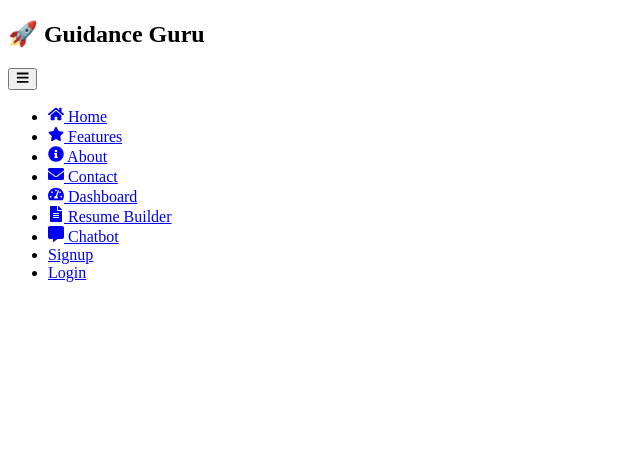
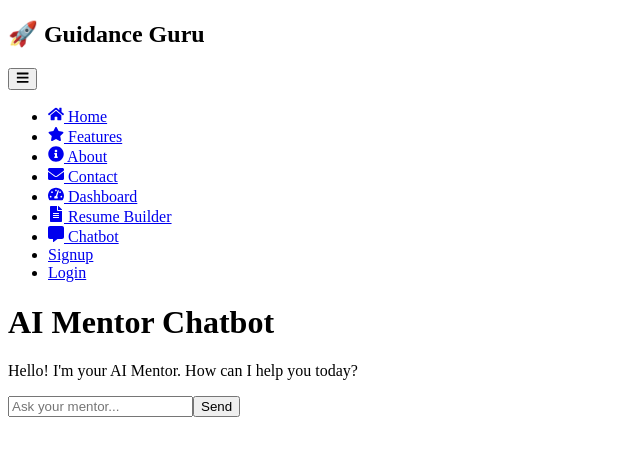
Before and after one commit to meghanagolla3/Guidance-Guru, a React (Create React App) app: page /chatbot in a window 1280 px wide. Shown: the top 456 px of the page, without its empty margins (0-640 px from the left). Built offline with nearby package versions, Linux system fonts and the light colour scheme; no server answers; sample sign-in values are in the browser's storage.

Commit message:
Added AI Mentor Chatbot feature

```diff
--- a/src/App.js
+++ b/src/App.js
@@ -11,6 +11,7 @@ import LearningPath from "./pages/LearningPath";
 import Dashboard from "./pages/Dashboard";
 import Signup from "./pages/Signup";
 import Login from "./pages/Login";
+import Chatbot from "./pages/Chatbot";
 import ResumeBuilder from "./pages/ResumeBuilder";
 import ProtectedRoute from "./components/ProtectedRoute";
 
@@ -29,6 +30,8 @@ const App = () => {
         <Route path="/about" element={<ProtectedRoute><About /></ProtectedRoute>} />
         <Route path="/contact" element={<ProtectedRoute><Contact /></ProtectedRoute>} />
         <Route path="/questionnaire" element={<ProtectedRoute><Questionnaire /></ProtectedRoute>} />
+        <Route path="/chatbot" element={<ProtectedRoute><Chatbot /></ProtectedRoute>} />
+
         <Route path="/learning-path" element={<ProtectedRoute><LearningPath /></ProtectedRoute>} />
         <Route path="/dashboard" element={<ProtectedRoute><Dashboard /></ProtectedRoute>} />
         <Route path="/resume-builder" element={<ProtectedRoute><ResumeBuilder /></ProtectedRoute>} />
--- a/src/pages/Chatbot.js
+++ b/src/pages/Chatbot.js
@@ -1,3 +1,4 @@
+// src/pages/Chatbot.js
 import React, { useState } from "react";
 import { motion } from "framer-motion";
 
@@ -14,14 +15,15 @@ const Chatbot = () => {
 
     // Append user's message
     const userMessage = { sender: "user", text: input };
-    setMessages((prev) => [...prev, userMessage]);
+    setMessages(prev => [...prev, userMessage]);
     setInput("");
 
     // Simulate a delay and then add a bot response
     setLoading(true);
     setTimeout(() => {
+      // For now, the bot response is static. Later you can integrate an AI API.
       const botResponse = { sender: "bot", text: "That's an interesting question! Let me think..." };
-      setMessages((prev) => [...prev, botResponse]);
+      setMessages(prev => [...prev, botResponse]);
       setLoading(false);
     }, 1500);
   };
@@ -51,8 +53,8 @@ const Chatbot = () => {
             type="text"
             value={input}
             onChange={(e) => setInput(e.target.value)}
+            placeholder="Ask your mentor..."
             className="w-full p-2 border rounded-l-lg"
-            placeholder="Ask your mentor..."
           />
           <button
             type="submit"
```
Also changed, not shown: src/components/Navbar.js (+5 -4 lines).
